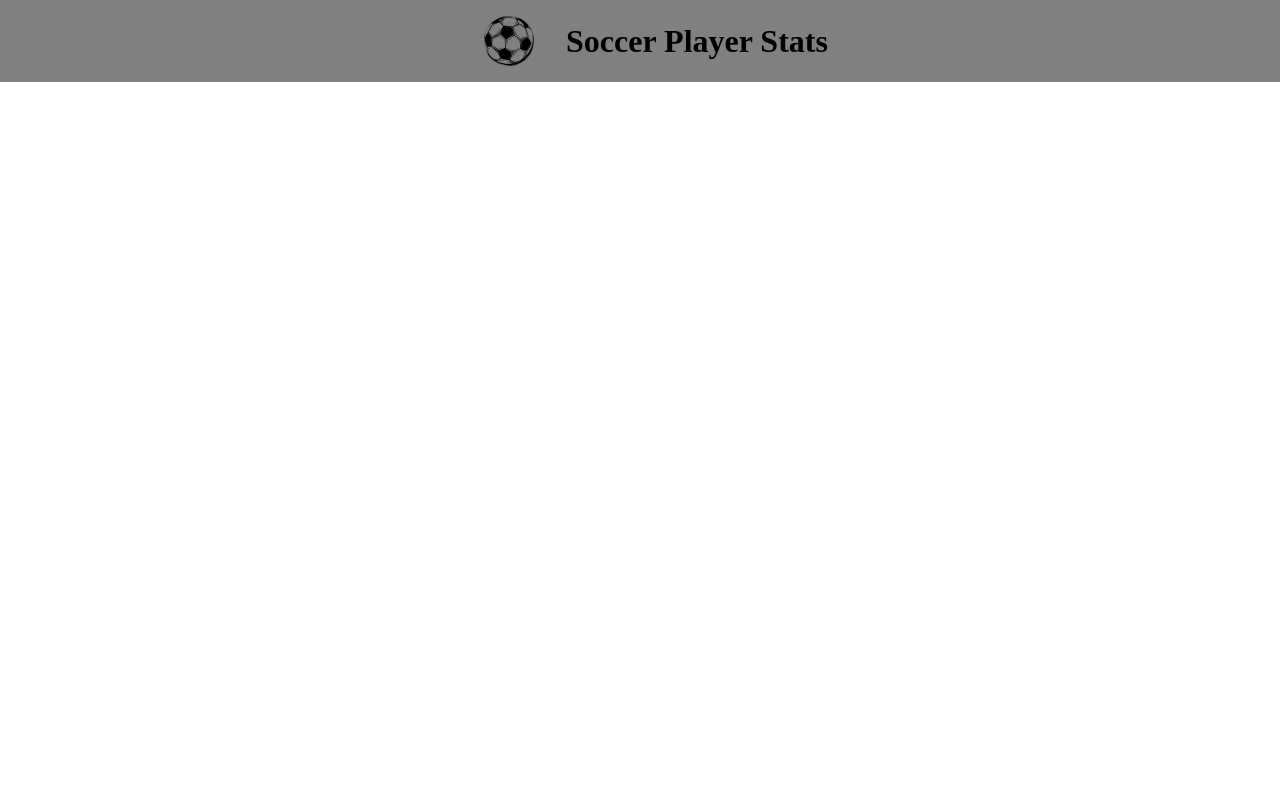
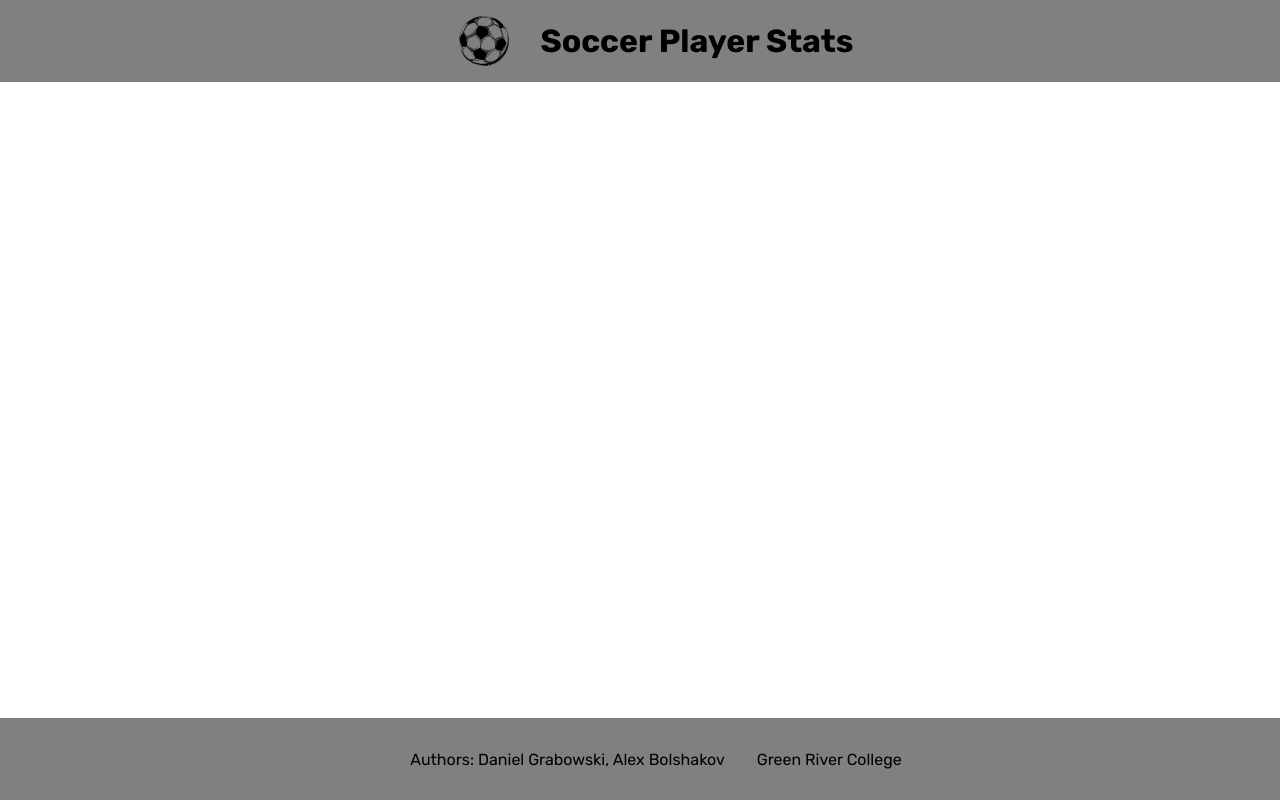
Before and after one commit to dangrabo/dynamic-collections, a React (Vite) app: page / in a window 1280 px wide. Shown: the top 800 px of the page. Built offline with nearby package versions, Linux system fonts and the light colour scheme.

Commit message:
Add fonts, style and footer

```diff
--- a/index.html
+++ b/index.html
@@ -1,9 +1,15 @@
-<!doctype html>
+<!DOCTYPE html>
 <html lang="en">
   <head>
     <meta charset="UTF-8" />
     <link rel="icon" type="image/svg+xml" href="/vite.svg" />
     <meta name="viewport" content="width=device-width, initial-scale=1.0" />
+    <link rel="preconnect" href="https://fonts.googleapis.com" />
+    <link rel="preconnect" href="https://fonts.gstatic.com" crossorigin />
+    <link
+      href="https://fonts.googleapis.com/css2?family=Rubik:ital,wght@0,300..900;1,300..900&display=swap"
+      rel="stylesheet"
+    />
     <title>dynamic-collections</title>
   </head>
   <body>
--- a/src/App.jsx
+++ b/src/App.jsx
@@ -1,11 +1,13 @@
-import Header from "./components/Header.jsx"
+import Header from "./components/Header.jsx";
+import Footer from "./components/Footer.jsx";
 
 function App() {
   return (
     <>
-    <Header />
-  </>
-  )
+      <Header />
+      <Footer />
+    </>
+  );
 }
 
 export default App;
--- a/src/components/Footer.jsx
+++ b/src/components/Footer.jsx
@@ -0,0 +1,10 @@
+function footer() {
+  return (
+    <footer>
+      <p>Authors: Daniel Grabowski, Alex Bolshakov</p>
+      <p>Green River College</p>
+    </footer>
+  );
+}
+
+export default footer;
--- a/src/index.css
+++ b/src/index.css
@@ -1,5 +1,6 @@
 * {
   margin: 0;
+  font-family: "Rubik", Helvetica, sans-serif;
 }
 
 header {
@@ -16,3 +17,16 @@ header {
 #header-img {
   width: 50px;
 }
+
+footer {
+  background-color: gray;
+  width: 100%;
+  height: 50px;
+  display: flex;
+  justify-content: center;
+  align-items: center;
+  position: fixed;
+  bottom: 0;
+  gap: 2rem;
+  padding: 1rem;
+}
```
